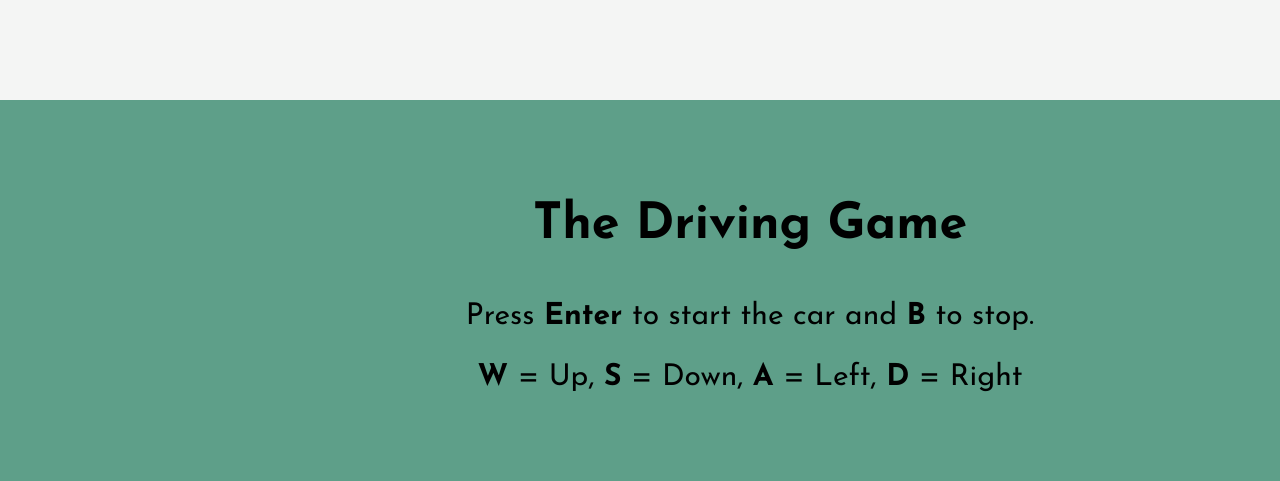
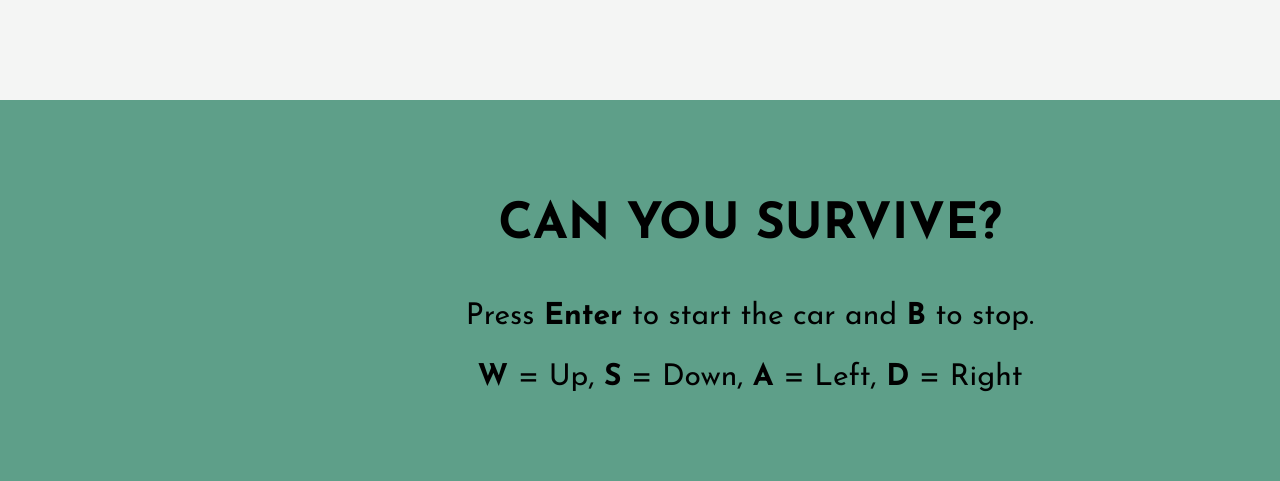
Before and after one commit to ryanchangyeolshin/driving-game, a website: page index.html in a window 1280 px wide. Shown: the top 481 px of the page. Drawn offline with Linux system fonts and the light colour scheme.

Commit message:
Changed the title of the web application. #11

```diff
--- a/index.html
+++ b/index.html
@@ -9,7 +9,7 @@
   <body>
     <div class="container">
       <div class="header">
-        <h1>The Driving Game</h1>
+        <h1>CAN YOU SURVIVE?</h1>
         <p>Press <strong>Enter</strong> to start the car and <strong>B</strong> to stop.</p>
         <p><strong>W</strong> = Up, <strong>S</strong> = Down, <strong>A</strong> = Left, <strong>D</strong> = Right</p>
       </div>
```
